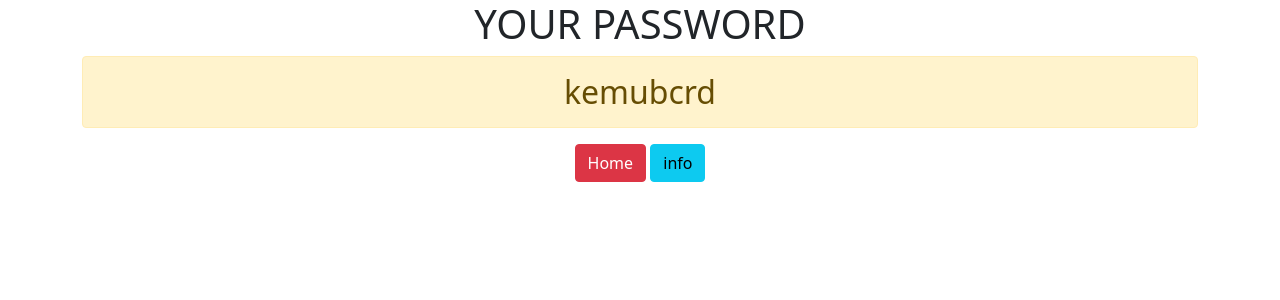
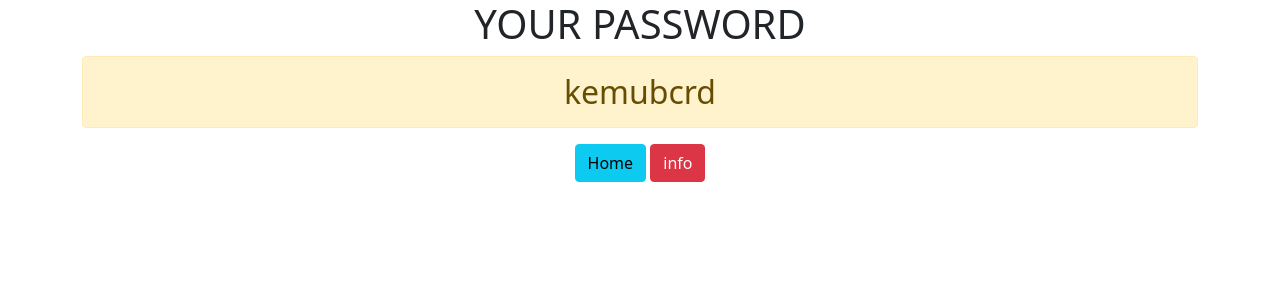
Before and after one commit to MrPain-hub/generator_password, a Django app: page /password/ in a window 1280 px wide. Shown: the top 300 px of the page. Run offline with Django 3.2, Linux system fonts and the light colour scheme.

Commit message:
commit_20.01.2022_1

```diff
--- a/generator/templates/generator/password.html
+++ b/generator/templates/generator/password.html
@@ -11,8 +11,8 @@
     <div class="container text-center">
         <h1>YOUR PASSWORD</h1>
         <h2 class="alert alert-warning">{{password}}</h2>
-        <a href="{% url 'home' %}" class="btn btn-danger">Home</a>
-        <a href="{% url 'info' %}" class="btn btn-info">info</a>
+        <a href="{% url 'home' %}" class="btn btn-info">Home</a>
+        <a href="{% url 'info' %}" class="btn btn-danger">info</a>
     </div>
 </body>
 </html>
--- a/project_1_1/settings.py
+++ b/project_1_1/settings.py
@@ -20,7 +20,7 @@ BASE_DIR = Path(__file__).resolve().parent.parent
 # See https://docs.djangoproject.com/en/3.2/howto/deployment/checklist/
 
 # SECURITY WARNING: keep the secret key used in production secret!
-SECRET_KEY = 'django-insecure-o2xovk2@myt6+!*rpfwx(m_*tsnx1=d#a51e3zq7&vzr8=a-$x'
+SECRET_KEY = 'django-insecure-o2xovx@dscscayt6+!*rpfwx(m_*tsnx1=d#a51e3zq7&vzr8=a-$x'
 
 # SECURITY WARNING: don't run with debug turned on in production!
 DEBUG = True
```
